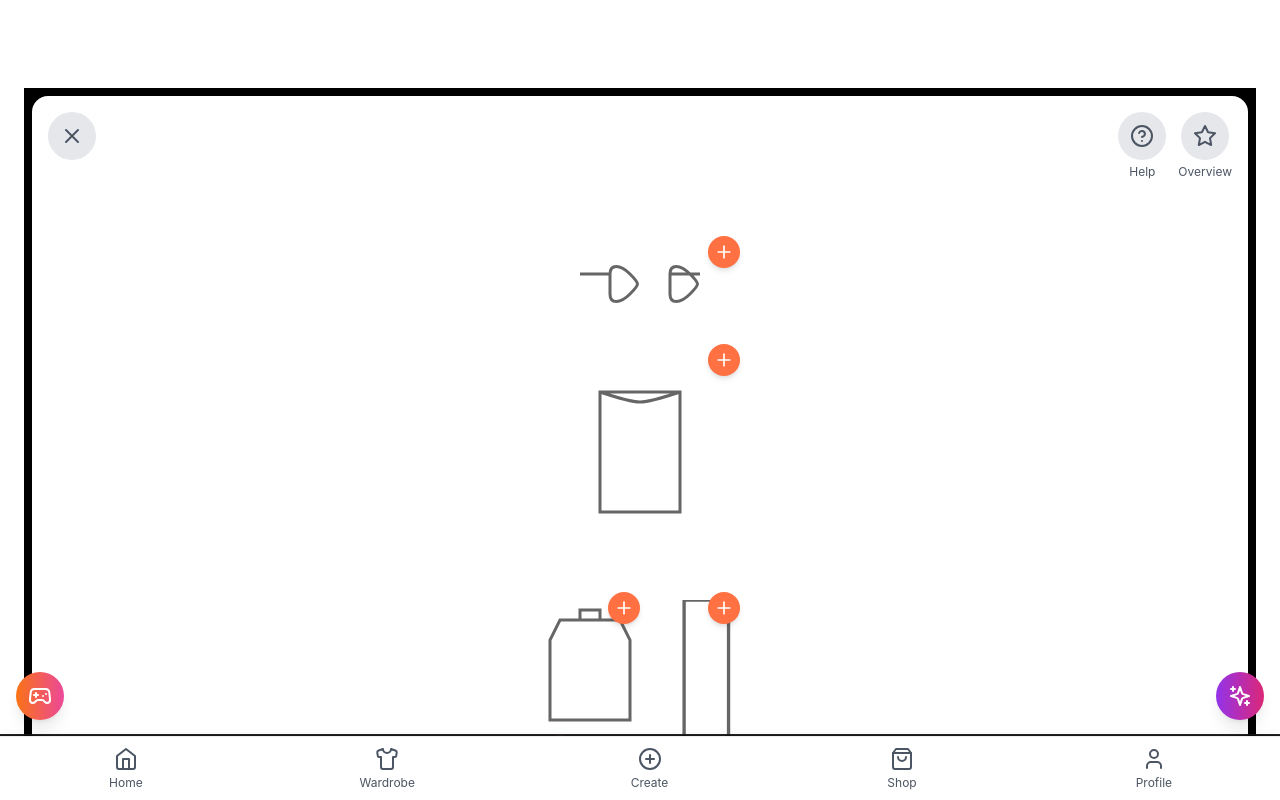
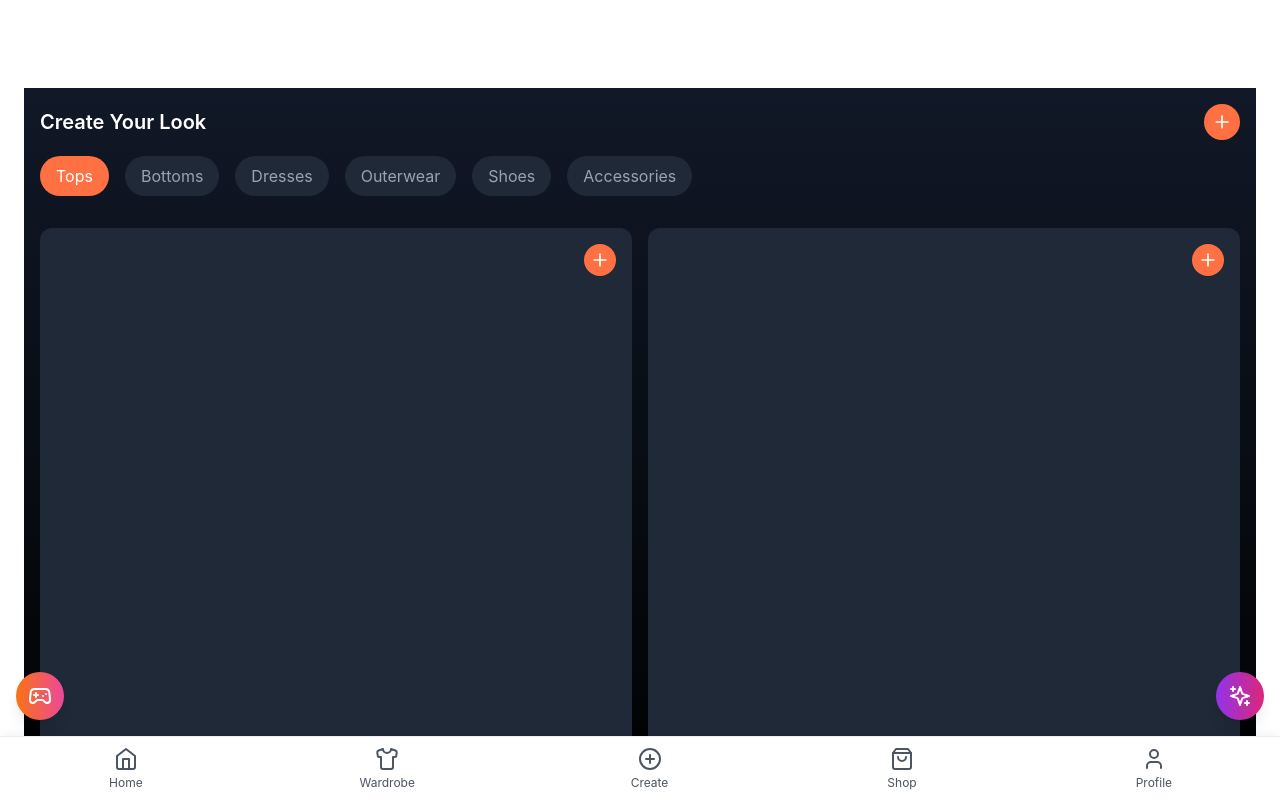
Before and after one commit to dejy100/spuntrademo-v1, a React (Vite) app: page /create/swipe in a window 1280 px wide. Built offline with nearby package versions, Linux system fonts and the light colour scheme.

Commit message:
feat(swipe): redesign SwipePage with category navigation and grid layout

```diff
--- a/src/components/create/SwipePage.tsx
+++ b/src/components/create/SwipePage.tsx
@@ -1,144 +1,107 @@
-import React from 'react';
+import React, { useState } from 'react';
 import { useNavigate } from 'react-router-dom';
-import { X, HelpCircle, Star, Plus, Grid, CircleDot, Pencil, Heart, Image } from 'lucide-react';
+import { Grid, CircleDot, Pencil, Heart, Image, Plus } from 'lucide-react';
 
 export default function SwipePage() {
   const navigate = useNavigate();
+  const [selectedCategory, setSelectedCategory] = useState('tops');
+
+  const categories = [
+    { id: 'tops', label: 'Tops' },
+    { id: 'bottoms', label: 'Bottoms' },
+    { id: 'dresses', label: 'Dresses' },
+    { id: 'outerwear', label: 'Outerwear' },
+    { id: 'shoes', label: 'Shoes' },
+    { id: 'accessories', label: 'Accessories' }
+  ];
 
   return (
     <div className="min-h-screen bg-black">
-      {/* Main Card */}
-      <div className="h-screen relative">
-        {/* White Card with Curved Corners */}
-        <div className="absolute inset-0 bg-white rounded-2xl mx-2 mt-2 overflow-hidden">
-          {/* Top Navigation */}
-          <div className="flex justify-between p-4">
+      {/* Main Content Area */}
+      <div className="h-[calc(100vh-4rem)] bg-gradient-to-b from-gray-900 to-black p-4">
+        {/* Category Navigation */}
+        <div className="mb-6">
+          <div className="flex items-center justify-between mb-4">
+            <h1 className="text-white text-xl font-semibold">Create Your Look</h1>
+            <button className="bg-[#FF7043] p-2 rounded-full">
+              <Plus className="w-5 h-5 text-white" />
+            </button>
+          </div>
+          <div className="overflow-x-auto">
+            <div className="flex space-x-4 pb-2">
+              {categories.map((category) => (
                 <button
-              onClick={() => navigate(-1)}
-              className="w-12 h-12 bg-gray-200 rounded-full flex items-center justify-center"
+                  key={category.id}
+                  onClick={() => setSelectedCategory(category.id)}
+                  className={`px-4 py-2 rounded-full whitespace-nowrap ${
+                    selectedCategory === category.id
+                      ? 'bg-[#FF7043] text-white'
+                      : 'bg-gray-800 text-gray-400'
+                  }`}
                 >
-              <X className="w-6 h-6 text-gray-600" />
+                  {category.label}
                 </button>
-
-            <div className="flex gap-3">
-              <div className="flex flex-col items-center">
-                <button className="w-12 h-12 bg-gray-200 rounded-full flex items-center justify-center">
-                  <HelpCircle className="w-6 h-6 text-gray-600" />
-                </button>
-                <span className="text-xs text-gray-600 mt-1">Help</span>
-              </div>
-
-              <div className="flex flex-col items-center">
-                <button className="w-12 h-12 bg-gray-200 rounded-full flex items-center justify-center">
-                  <Star className="w-6 h-6 text-gray-600" />
-                </button>
-                <span className="text-xs text-gray-600 mt-1">Overview</span>
+              ))}
             </div>
           </div>
         </div>
 
-          {/* Outfit Templates */}
-          <div className="flex flex-col items-center gap-12 px-8 mt-12">
-            {/* Glasses */}
-            <div className="relative w-full max-w-[200px]">
-              <svg className="w-full" viewBox="0 0 100 30">
-                <path
-                  d="M20,15 L35,15 M65,15 L80,15 M35,15 C35,10 40,10 45,15 C50,20 50,20 45,25 C40,30 35,30 35,25 Z M65,15 C65,10 70,10 75,15 C80,20 80,20 75,25 C70,30 65,30 65,25 Z"
-                  fill="none"
-                  stroke="#666"
-                  strokeWidth="1.5"
-                />
-              </svg>
-              <button className="absolute -top-2 right-0 w-8 h-8 bg-[#FF7043] rounded-full flex items-center justify-center shadow-md">
+        {/* Outfit Display Area */}
+        <div className="grid grid-cols-2 gap-4">
+          {/* These would be populated dynamically from your data */}
+          <div className="aspect-square bg-gray-800 rounded-xl p-4 flex flex-col justify-between">
+            <div className="flex justify-end">
+              <button className="w-8 h-8 bg-[#FF7043] rounded-full flex items-center justify-center">
                 <Plus className="w-5 h-5 text-white" />
               </button>
             </div>
-
-            {/* T-Shirt */}
-            <div className="relative w-full max-w-[200px]">
-              <svg className="w-full" viewBox="0 0 100 100">
-                <path
-                  d="M30,20 L70,20 L70,80 L30,80 Z M30,20 C30,20 45,25 50,25 C55,25 70,20 70,20"
-                  fill="none"
-                  stroke="#666"
-                  strokeWidth="1.5"
-                />
-              </svg>
-              <button className="absolute -top-2 right-0 w-8 h-8 bg-[#FF7043] rounded-full flex items-center justify-center shadow-md">
+            <div className="text-white text-sm">White T-Shirt</div>
+          </div>
+          <div className="aspect-square bg-gray-800 rounded-xl p-4 flex flex-col justify-between">
+            <div className="flex justify-end">
+              <button className="w-8 h-8 bg-[#FF7043] rounded-full flex items-center justify-center">
                 <Plus className="w-5 h-5 text-white" />
               </button>
             </div>
-
-            {/* Bag and Pants Container */}
-            <div className="relative w-full max-w-[200px] flex justify-between items-start">
-              {/* Backpack */}
-              <div className="relative w-1/2">
-                <svg className="w-full" viewBox="0 0 50 70">
-                  <path
-                    d="M10,10 L40,10 L45,20 L45,60 L5,60 L5,20 Z M20,10 L20,5 L30,5 L30,10"
-                    fill="none"
-                    stroke="#666"
-                    strokeWidth="1.5"
-                  />
-                </svg>
-                <button className="absolute -top-2 right-0 w-8 h-8 bg-[#FF7043] rounded-full flex items-center justify-center shadow-md">
+            <div className="text-white text-sm">Black Jeans</div>
+          </div>
+          <div className="aspect-square bg-gray-800 rounded-xl p-4 flex flex-col justify-between">
+            <div className="flex justify-end">
+              <button className="w-8 h-8 bg-[#FF7043] rounded-full flex items-center justify-center">
                 <Plus className="w-5 h-5 text-white" />
               </button>
             </div>
-
-              {/* Pants */}
-              <div className="relative w-1/3">
-                <svg className="w-full" viewBox="0 0 30 100">
-                  <path
-                    d="M5,0 L25,0 L25,100 M5,0 L5,100"
-                    fill="none"
-                    stroke="#666"
-                    strokeWidth="1.5"
-                  />
-                </svg>
-                <button className="absolute -top-2 right-0 w-8 h-8 bg-[#FF7043] rounded-full flex items-center justify-center shadow-md">
+            <div className="text-white text-sm">Leather Jacket</div>
+          </div>
+          <div className="aspect-square bg-gray-800 rounded-xl p-4 flex flex-col justify-between">
+            <div className="flex justify-end">
+              <button className="w-8 h-8 bg-[#FF7043] rounded-full flex items-center justify-center">
                 <Plus className="w-5 h-5 text-white" />
               </button>
             </div>
-            </div>
-
-            {/* Shoes */}
-            <div className="relative w-full max-w-[200px]">
-              <svg className="w-full" viewBox="0 0 100 30">
-                <path
-                  d="M20,15 C20,10 25,10 30,15 L40,15 L40,20 L20,20 Z M60,15 C60,10 65,10 70,15 L80,15 L80,20 L60,20 Z"
-                  fill="none"
-                  stroke="#666"
-                  strokeWidth="1.5"
-                />
-              </svg>
-              <button className="absolute -top-2 right-0 w-8 h-8 bg-[#FF7043] rounded-full flex items-center justify-center shadow-md">
-                <Plus className="w-5 h-5 text-white" />
-              </button>
+            <div className="text-white text-sm">Sneakers</div>
           </div>
         </div>
 
-          {/* Bottom Navigation */}
-          <div className="absolute bottom-8 inset-x-0 flex justify-between items-center px-8">
-            <span className="text-[#FF7043] font-medium">SWIPE</span>
-            <div className="flex items-center gap-2">
-              <span className="text-gray-400">CANVAS</span>
+        {/* Preview Area */}
+        <div className="mt-6 bg-gray-800 rounded-xl p-4">
+          <div className="flex justify-between items-center mb-2">
+            <span className="text-white">Current Outfit</span>
             <button
               onClick={() => navigate('/create/canvas')}
-                className="px-6 py-2 bg-[#FF7043] text-white rounded-full flex items-center gap-2"
+              className="px-4 py-2 bg-[#FF7043] text-white rounded-full text-sm"
             >
               Next
-                <svg className="w-4 h-4" viewBox="0 0 24 24" fill="none" stroke="currentColor" strokeWidth="2">
-                  <path d="M5 12h14M12 5l7 7-7 7" />
-                </svg>
             </button>
           </div>
+          <div className="h-24 bg-gray-700 rounded-lg flex items-center justify-center">
+            <span className="text-gray-400">Selected items will appear here</span>
           </div>
         </div>
       </div>
 
-      {/* Bottom Navigation */}
-      <div className="fixed bottom-0 inset-x-0">
+      {/* Bottom Navigation - Same as CreatePage */}
+      <div className="fixed bottom-0 inset-x-0 h-16">
         <div className="bg-black/90 backdrop-blur-md py-3 border-t border-white/5">
           <div className="max-w-md mx-auto flex justify-between px-8">
             <button
```
Lines whose indentation alone changed are shown as unchanged.
